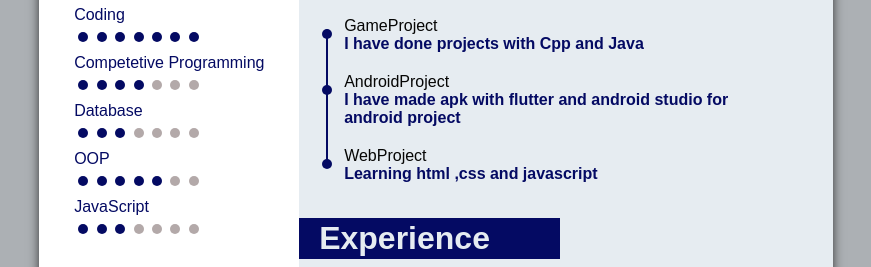
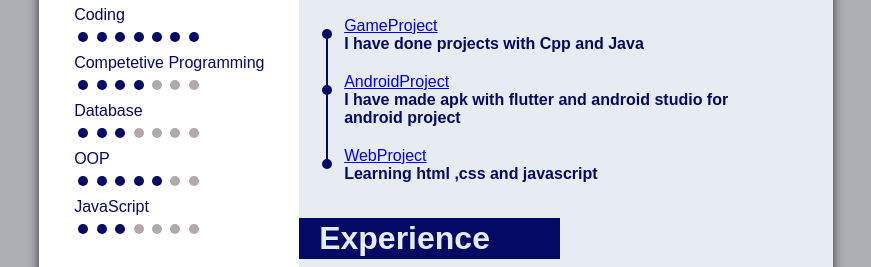
Before and after one commit to Nivrita44/resume, a plain HTML site: page index.html in a window 1280 px wide. Shown: the part 685-952 px from the top of the page, without its empty margins (204-1075 px from the left). Drawn offline with Linux system fonts and the light colour scheme.

Commit message:
Update index.html

```diff
--- a/index.html
+++ b/index.html
@@ -167,21 +167,21 @@
                     <h1>Projects</h1>
                 </div>
                 <div class="description">
-                    <ul>
+                   <ul>
                         <li>
-                            <div>GameProject</div>
+                            <div><a href="https://github.com/Nivrita44/JavaGame">GameProject</a></div>
                             <div>I have done projects with Cpp and Java</div>
                         </li>
                     </ul>
                     <ul>
                         <li>
-                            <div>AndroidProject</div>
+                            <div><a href="https://github.com/Nivrita44/Project250">AndroidProject</a></div>
                             <div>I have made apk with flutter and android studio for android project</div>
                         </li>
                     </ul>
                     <ul>
                         <li>
-                            <div>WebProject</div>
+                            <div><a href="https://github.com/Nivrita44/resume">WebProject</a></div>
                             <div>Learning html ,css and javascript</div>
                         </li>
                     </ul>
```
